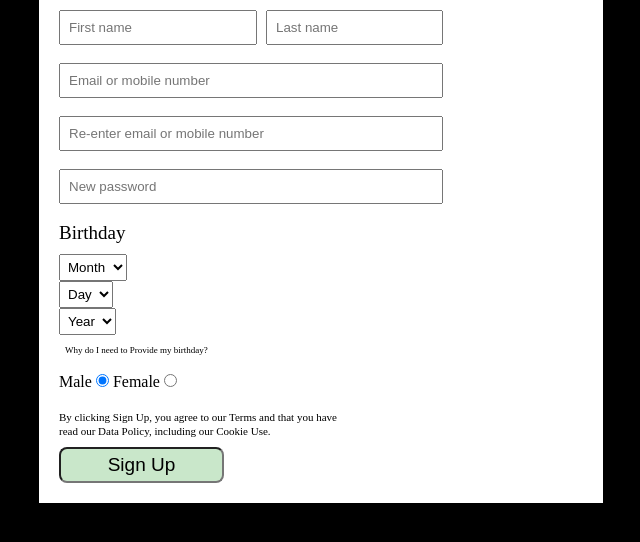
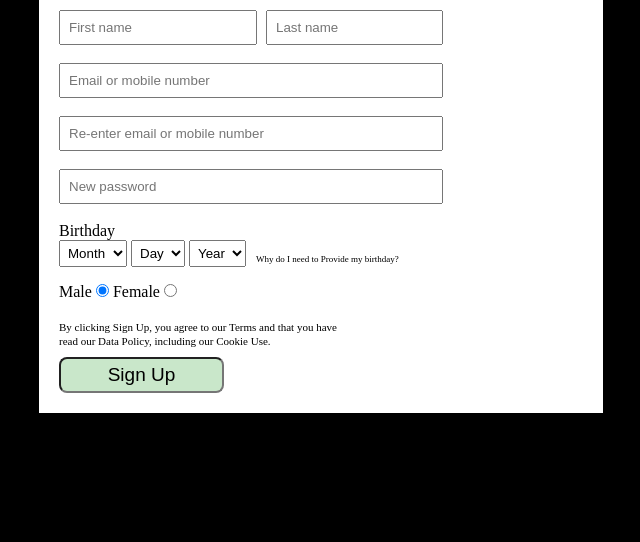
Before and after one commit to Amirullah8/Amirullah8.github.io, a plain HTML site: page latihan/testfb/index.html in a window 1280 px wide. Shown: the part 136-678 px from the top of the page, without its empty margins (319-959 px from the left). Drawn offline with Linux system fonts and the light colour scheme.

Commit message:
Update index.html

```diff
--- a/latihan/testfb/index.html
+++ b/latihan/testfb/index.html
@@ -32,36 +32,19 @@
 		  </form>
 		  </div>
 		  <br>
-<div class="birth">Birthday</div>
+	<label>Birthday</label>
 <br>
-<div id="drop">
-		<form>
-		  <label>
-			<select name="month">
+
+	<select name="month">
 		 <option value="month">Month</option>
-
 		</select>
-		</label>
-		</form>
-
-
-		<form>
-		  <label>
-			<select name="day">
+	<select name="day">
 		 <option value="day">Day</option>
 		</select>
-		</label>
-		</form>
-
-		<form>
-		  <label>
-			<select name="year">
+        <select name="year">
 		 <option value="year">Year</option>
 
 		</select>
-		</label>
-		</form>
-</div>
 <p class="tepi"> Why do I need to Provide my birthday?</p>
 <br>
 <div class="radio">
```
